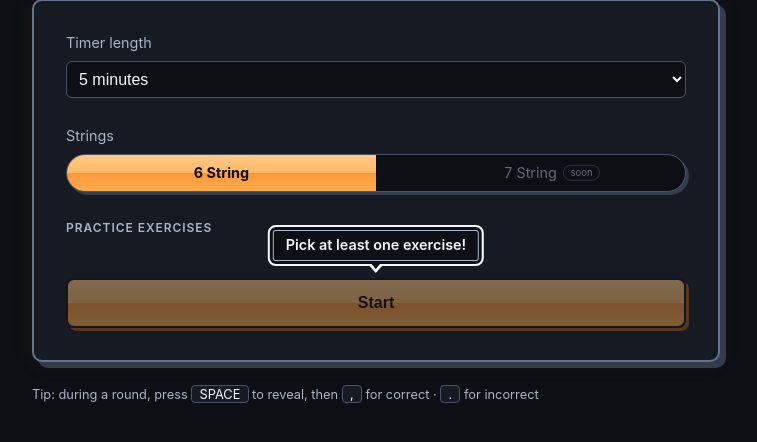
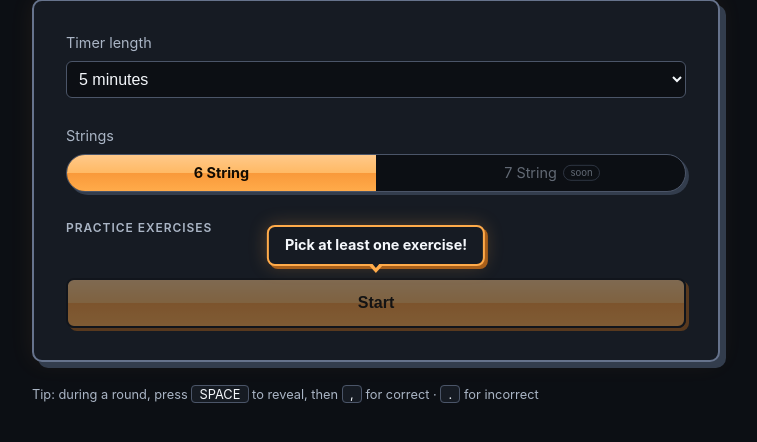
Before and after one commit to fraserwat/guitar-scale-generator, a Django app: template practice/templates/practice/index.html in a window 1280 px wide. Shown: the part 225-667 px from the top of the page, without its empty margins (264-1021 px from the left). Run offline with Django 5.2, Linux system fonts and the light colour scheme; the template is opened without the code that fills it, so the values that code supplies are empty.

Commit message:
House-style dialog bubble, GBA note dots, centre 4-fret shapes
- The "pick at least one exercise" bubble drops the JRPG double frame
  for the house language: panel surface, accent-orange border, hard
  extrude + faint glow, orange tail (consistency first; it earns its
  pop through contrast within the system, not a foreign style).
- Fretboard dots wear the wordmark treatment: glossy Runner-orange
  roots with the dark GBA outline; plain notes stay a black hole in a
  white ring with a subtle sheen. Gradients are drawn into the neck svg
  per round; all SVG paint moved from JS attributes to CSS classes
  (single palette home, and the --note var is finally consumed).
- 4-fret shapes centre in the 6-fret window: a display-side viewStart()
  helper shifts the window one fret left for span-4 shapes (guarded at
  fret 1); 5/6-fret shapes unchanged, and the server's window_start
  "lowest fret" contract is untouched.

Verified with browser-driven rounds (auto Start + SPACE): spans 9-12
and 11-14 render as windows 8-13 and 10-15. Cache-bust style.css v26,
app.js v13. Tests 160 green.

Co-Authored-By: Claude Fable 5 <noreply@anthropic.com>

```diff
--- a/practice/static/practice/app.js
+++ b/practice/static/practice/app.js
@@ -77,18 +77,53 @@
     return NECK.top + (stringNum - 1) * NECK.stringGap;
   }
 
+  /** First fret shown on the neck. The window is 6 frets wide; a 4-fret
+   *  shape sits centred in it (one empty fret each side) instead of
+   *  hugging the left edge. Wider shapes anchor on their lowest fret as
+   *  served. (A shape at fret 1 can't shift down — there's no fret 0.) */
+  function viewStart(round) {
+    var top = Math.max.apply(null, round.notes.map(function (n) {
+      return n.fret;
+    }));
+    var span = top - round.window_start + 1;
+    return (span === 4 && round.window_start > 1)
+      ? round.window_start - 1
+      : round.window_start;
+  }
+
+  /** The wordmark's glossy shine-line fill at dot scale: lighter upper
+   *  half with a hard drop at the middle. */
+  function glossGradient(id, tones) {
+    var grad = el("linearGradient", { id: id, x1: 0, y1: 0, x2: 0, y2: 1 });
+    [[0, tones[0]], [0.5, tones[1]], [0.5, tones[2]], [1, tones[3]]]
+      .forEach(function (stop) {
+        grad.appendChild(el("stop", {
+          offset: stop[0], "stop-color": stop[1]
+        }));
+      });
+    return grad;
+  }
+
   /** Draw the empty neck: strings, fret lines, and HIDDEN fret-number
    *  labels. The labels would give the position away, so they stay hidden
    *  until the answer phase (revealed together with the note dots). */
   function drawNeck(windowStart) {
     neckSvg.textContent = "";
 
+    // Dot fills (CSS references these by id); redrawn with the neck.
+    var defs = el("defs", {});
+    defs.appendChild(glossGradient("dot-orange",
+      ["#ffc98a", "#ffb964", "#f9993a", "#ffab4a"]));
+    defs.appendChild(glossGradient("dot-dark",
+      ["#39424f", "#232b36", "#0c0f14", "#10141b"]));
+    neckSvg.appendChild(defs);
+
     // Fret lines (vertical). Leftmost line is fret wire windowStart - 1.
     for (var i = 0; i <= NECK.nFrets; i++) {
       var x = NECK.left + i * NECK.fretW;
       neckSvg.appendChild(el("line", {
         x1: x, y1: NECK.top, x2: x, y2: NECK.bottom,
-        stroke: "#4b5568", "stroke-width": i === 0 ? 4 : 2
+        "class": "fret-line", "stroke-width": i === 0 ? 4 : 2
       }));
     }
 
@@ -96,7 +131,7 @@
     for (var s = 1; s <= NECK.nStrings; s++) {
       neckSvg.appendChild(el("line", {
         x1: NECK.left, y1: stringY(s), x2: NECK.right, y2: stringY(s),
-        stroke: "#b8c2d2", "stroke-width": 1 + (s - 1) * 0.4
+        "class": "string-line", "stroke-width": 1 + (s - 1) * 0.4
       }));
     }
 
@@ -109,8 +144,7 @@
         x: NECK.left + (f + 0.5) * NECK.fretW,
         y: NECK.bottom + 35,
         "text-anchor": "middle",
-        fill: "#c5cfde",
-        "font-size": 16
+        "class": "fret-label"
       }, String(windowStart + f)));
     }
     neckSvg.appendChild(labels);
@@ -124,16 +158,14 @@
 
   /** Fill the neck with the round's note dots (roots highlighted). */
   function drawNotes(round) {
+    var start = viewStart(round);
     var dots = el("g", { id: "note-dots" });
     round.notes.forEach(function (note) {
-      var cx = NECK.left + (note.fret - round.window_start + 0.5) * NECK.fretW;
+      var cx = NECK.left + (note.fret - start + 0.5) * NECK.fretW;
       var cy = stringY(note.string);
       var dot = note.is_root
         ? el("circle", { cx: cx, cy: cy, r: 10, "class": "root" })
-        : el("circle", {
-            cx: cx, cy: cy, r: 9,
-            fill: "#0c0f14", stroke: "#eef2f8", "stroke-width": 2.5
-          });
+        : el("circle", { cx: cx, cy: cy, r: 9, "class": "note-dot" });
       dot.appendChild(el("title", {}, note.note_name));
       dots.appendChild(dot);
     });
@@ -160,12 +192,10 @@
     for (var i = 0; i < 6; i++) {
       var y = TAB.top + i * TAB.lineGap;
       tabSvg.appendChild(el("text", {
-        x: 18, y: y + 5, "text-anchor": "middle",
-        fill: "#aab5c5", "font-size": 13, "font-family": "monospace"
+        x: 18, y: y + 5, "text-anchor": "middle", "class": "tab-label"
       }, labels[i]));
       tabSvg.appendChild(el("line", {
-        x1: TAB.left, y1: y, x2: TAB.right, y2: y,
-        stroke: "#4b5568", "stroke-width": 1
+        x1: TAB.left, y1: y, x2: TAB.right, y2: y, "class": "tab-line"
       }));
     }
     if (!round) return; // start screen: staff only, no run yet
@@ -180,13 +210,12 @@
       var cy = tabY(note.string);
       // Mask the staff line behind the number (conventional TAB look).
       numbers.appendChild(el("rect", {
-        x: cx - 8, y: cy - 7, width: 16, height: 14, fill: "#0c0f14"
+        x: cx - 8, y: cy - 7, width: 16, height: 14, "class": "tab-mask"
       }));
       var num = el("text", {
-        x: cx, y: cy + 5, "text-anchor": "middle", fill: "#eef2f8",
-        "font-size": 13, "font-family": "monospace"
+        x: cx, y: cy + 5, "text-anchor": "middle", "class": "tab-num"
       }, String(note.fret));
-      if (note.is_root) num.setAttribute("class", "root");
+      if (note.is_root) num.setAttribute("class", "tab-num root");
       num.appendChild(el("title", {}, note.note_name));
       numbers.appendChild(num);
     });
@@ -308,7 +337,7 @@
     roundScaleEl.textContent = round.scale;
     roundLabelEl.textContent = round.display_label;
     roundDirectionEl.textContent = round.direction;
-    drawNeck(round.window_start); // UNFILLED (and unlabelled) until spacebar
+    drawNeck(viewStart(round)); // UNFILLED (and unlabelled) until spacebar
     drawTab(round); // staff visible, numbers hidden until spacebar
     phase = "play";
   }
@@ -360,8 +389,7 @@
     // object is stored so the re-ask renders without a fetch.
     if (!correct) retryQueue.push({ round: round, delay: 2 });
 
-    // Logging stub endpoint. TODO(spaced repetition): this data will drive
-    // round selection weighting server-side later.
+    // Best-effort attempt log — a failed POST never blocks the game.
     fetch("/api/log/", {
       method: "POST",
       headers: {
@@ -376,7 +404,7 @@
         correct: correct,
         is_retry: wasRetry
       })
-    }).catch(function () { /* logging is best-effort in v1 */ });
+    }).catch(function () { /* see comment above */ });
 
     nextRound();
   }
--- a/practice/static/practice/style.css
+++ b/practice/static/practice/style.css
@@ -298,14 +298,14 @@ body {
   z-index: 1;
   margin: 0;
   padding: 0.55rem 1rem;
-  background: var(--bg);
+  background: var(--panel);
   color: var(--text);
   font-size: 0.9rem;
-  font-weight: 600;
+  font-weight: 700;
   white-space: nowrap;
-  border: 2px solid var(--text);
+  border: 2px solid var(--accent);
   border-radius: 8px;
-  box-shadow: inset 0 0 0 3px var(--bg), inset 0 0 0 4px var(--muted);
+  box-shadow: 3px 3px 0 var(--extrude-orange), 0 0 18px rgba(255, 171, 74, 0.25);
   animation: bubble-in 140ms ease-out;
 }
 
@@ -322,13 +322,13 @@ body {
 .dialog-bubble::before { /* outer (border-coloured) triangle */
   bottom: -9px;
   border-width: 9px 8px 0;
-  border-top-color: var(--text);
+  border-top-color: var(--accent);
 }
 
 .dialog-bubble::after { /* inner fill triangle, joins the bubble body */
-  bottom: -5px;
+  bottom: -4px;
   border-width: 6px 5px 0;
-  border-top-color: var(--bg);
+  border-top-color: var(--panel);
 }
 
 @keyframes bubble-in {
--- a/practice/templates/practice/index.html
+++ b/practice/templates/practice/index.html
@@ -5,7 +5,7 @@
   <meta name="viewport" content="width=device-width, initial-scale=1">
   <title>ScaleRunner</title>
   {# ?v= busts the browser cache when static assets change; bump on JS/CSS edits #}
-  <link rel="stylesheet" href="{% static 'practice/style.css' %}?v=25">
+  <link rel="stylesheet" href="{% static 'practice/style.css' %}?v=26">
 </head>
 <body data-csrf-token="{{ csrf_token }}">
   <main class="app">
@@ -110,7 +110,7 @@
              checked on every load — deliberately no persistence. -->
         <div class="field">
           <span class="group-heading">Practice Exercises</span>
-          <div class="exercise-groups" id="exercise-groups">
+          <div class="exercise-groups">
             {% for group in exercise_groups %}
             <div class="exercise-group">
               <h3 class="group-heading">{{ group.label }}</h3>
@@ -223,6 +223,6 @@
     </section>
   </main>
 
-  <script src="{% static 'practice/app.js' %}?v=12"></script>
+  <script src="{% static 'practice/app.js' %}?v=13"></script>
 </body>
 </html>
```
Also changed, not shown: other parts of practice/static/practice/style.css (+30 -13 lines).
